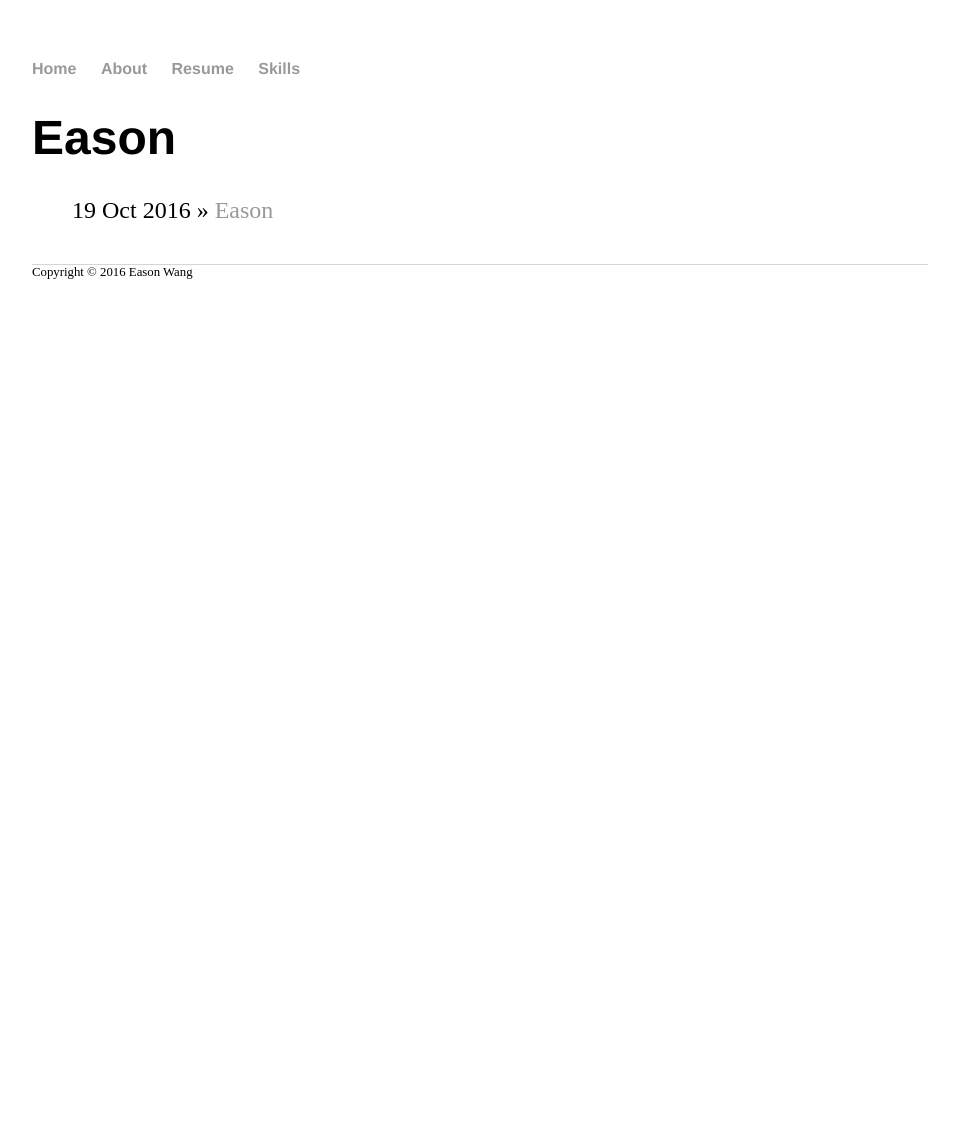
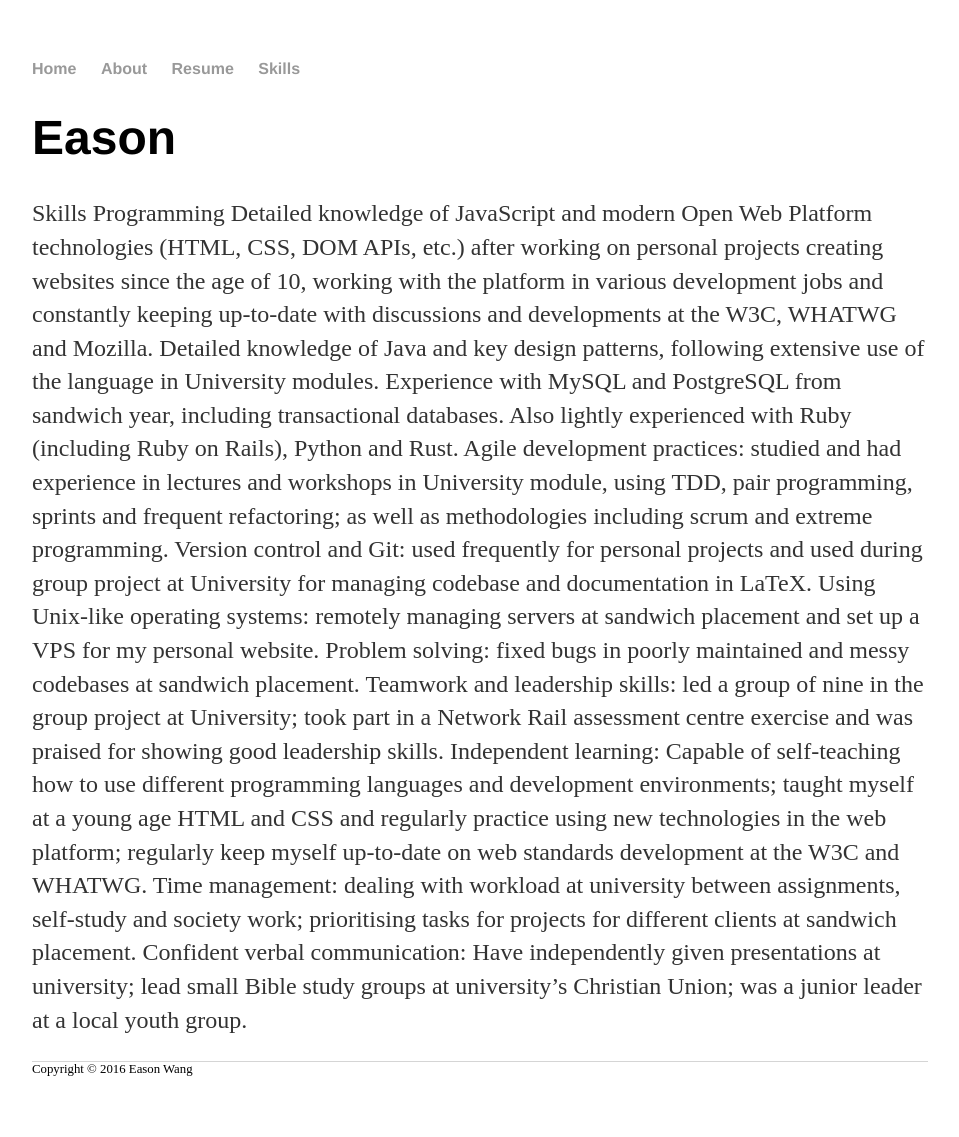
Before and after one commit to Eason666/Easonwang.github.io, a Jekyll site: the page built from blog/index.html, in a window 1280 px wide. Shown: the whole page, without its empty margins (160-1119 px from the left). Built offline with Jekyll 4.4.1, drawn with Linux system fonts in a browser that asks for light colours; before the commit the page ends 900 px from its top, so only the background shows below that.

Commit message:
Update index.html

```diff
--- a/blog/index.html
+++ b/blog/index.html
@@ -3,9 +3,18 @@ layout: default
 title: Eason
 ---
 	<h1>{{ page.title }}</h1>
-	<ul class="posts">
-
-	  {% for post in site.posts %}
-	    <li><span>{{ post.date | date_to_string }}</span> » <a href="{{ post.url }}" title="{{ post.title }}">{{ post.title }}</a></li>
-	  {% endfor %}
-	</ul>
+	<p>
+		Skills
+Programming
+Detailed knowledge of JavaScript and modern Open Web Platform technologies (HTML, CSS, DOM APIs, etc.) after working on personal projects creating websites since the age of 10, working with the platform in various development jobs and constantly keeping up-to-date with discussions and developments at the W3C, WHATWG and Mozilla.
+Detailed knowledge of Java and key design patterns, following extensive use of the language in University modules.
+Experience with MySQL and PostgreSQL from sandwich year, including transactional databases.
+Also lightly experienced with Ruby (including Ruby on Rails), Python and Rust.
+Agile development practices: studied and had experience in lectures and workshops in University module, using TDD, pair programming, sprints and frequent refactoring; as well as methodologies including scrum and extreme programming.
+Version control and Git: used frequently for personal projects and used during group project at University for managing codebase and documentation in LaTeX. Using Unix-like operating systems: remotely managing servers at sandwich placement and set up a VPS for my personal website.
+Problem solving: fixed bugs in poorly maintained and messy codebases at sandwich placement.
+Teamwork and leadership skills: led a group of nine in the group project at University; took part in a Network Rail assessment centre exercise and was praised for showing good leadership skills.
+Independent learning: Capable of self-teaching how to use different programming languages and development environments; taught myself at a young age HTML and CSS and regularly practice using new technologies in the web platform; regularly keep myself up-to-date on web standards development at the W3C and WHATWG.
+Time management: dealing with workload at university between assignments, self-study and society work; prioritising tasks for projects for different clients at sandwich placement.
+Confident verbal communication: Have independently given presentations at university; lead small Bible study groups at university’s Christian Union; was a junior leader at a local youth group.
+	</p>
```
